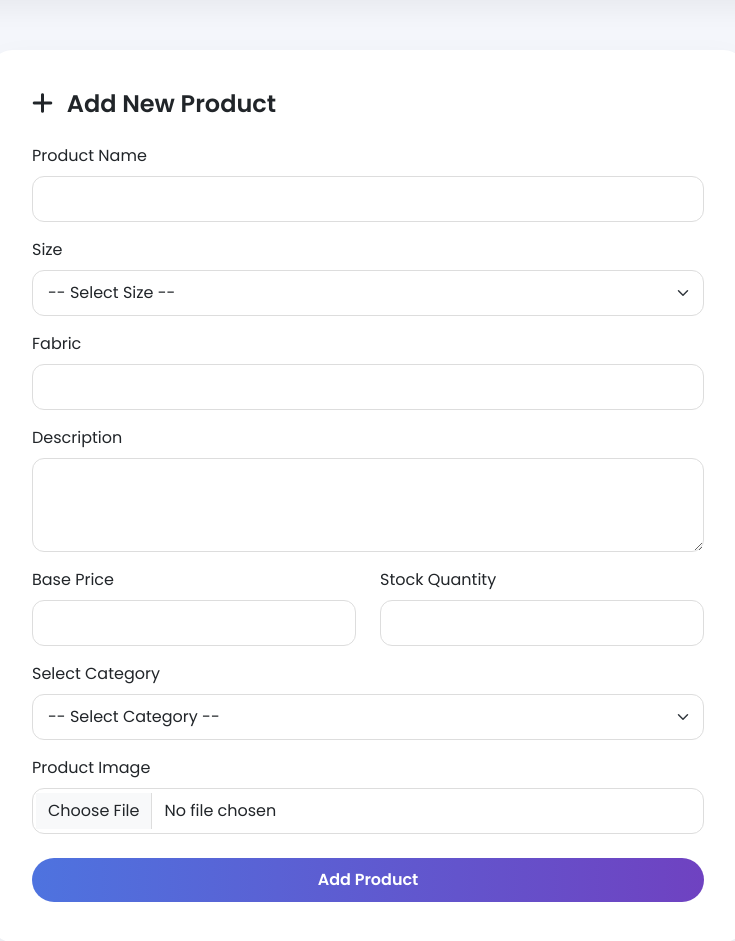
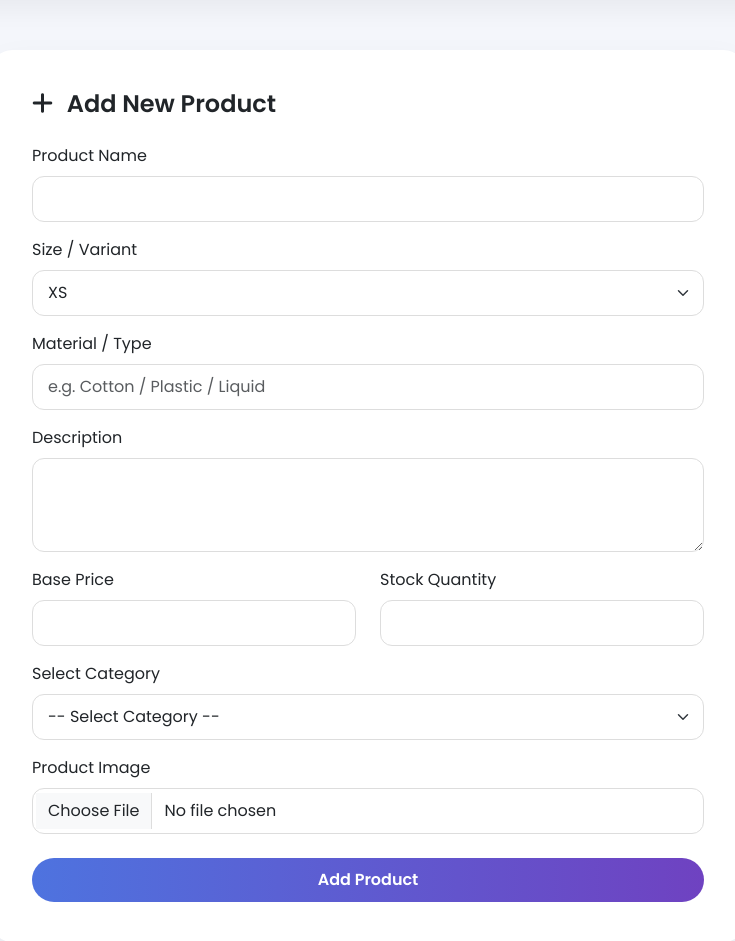
Before and after one commit to anaswara152/Shopora, a Django app: page /productadd in a window 1280 px wide. Shown: the part 70-1011 px from the top of the page, without its empty margins (272-1007 px from the left). Run offline with Django 5.2, Linux system fonts and the light colour scheme; data comes from the database, SQL or seed files in the repository.

Commit message:
modified html size and fabric fields

```diff
--- a/template/admin/addproduct.html
+++ b/template/admin/addproduct.html
@@ -72,22 +72,36 @@
                 </div>
 
                 <div class="mb-3">
-                    <label class="form-label">Size</label>
+                    <label class="form-label">Size / Variant</label>
                     <select name="size" class="form-select">
-                        <option value="">-- Select Size --</option>
+                    <!-- Clothing -->
                     <option value="XS">XS</option>
                     <option value="S">S</option>
                     <option value="M">M</option>
                     <option value="L">L</option>
                     <option value="XL">XL</option>
-                        <option value="2-3Y, 3-4Y-5Y">2-3Y, 3-4Y-5Y</option>
-                        <option value="3-4Y, 4-5Y, 5-6Y">3-4Y, 4-5Y, 5-6Y</option>
+
+                    <!-- Kids -->
+                    <option value="3-4Y">3-4Y</option>
+                    <option value="5-6Y">5-6Y</option>
+
+                    <!-- Electrical -->
+                    <option value="Small">Small</option>
+                    <option value="Medium">Medium</option>
+                    <option value="Large">Large</option>
+
+                    <!-- Beauty -->
+                    <option value="50ml">50ml</option>
+                    <option value="100ml">100ml</option>
+
+                    <!-- Accessories -->
+                    <option value="Free Size">Free Size</option>
                 </select>
                 </div>
 
                 <div class="mb-3">
-                    <label class="form-label">Fabric</label>
-                    <input type="text" name="fabric" class="form-control" required>
+                    <label class="form-label">Material / Type</label>
+<input type="text" name="fabric" class="form-control" placeholder="e.g. Cotton / Plastic / Liquid" required>
   </div>
 
                 <div class="mb-3">
--- a/template/user/showdetails.html
+++ b/template/user/showdetails.html
@@ -142,8 +142,8 @@
 
             <h3 class="fw-bold mb-3">{{ i.name }}</h3>
 
-            <p><strong>Fabric:</strong> {{ i.fabric }}</p>
-            <p><strong>Size:</strong> {{ i.size }}</p>
+            <p><strong>Material / Type:</strong> {{ i.fabric }}</p>
+            <p><strong>Size / Variant:</strong> {{ i.size }}</p>
             <p>{{ i.description }}</p>
 
             <div class="price mb-2">
```
Also changed, not shown: template/user/userhome.html (line endings or trailing spaces). Lines whose indentation alone changed are shown as unchanged.
